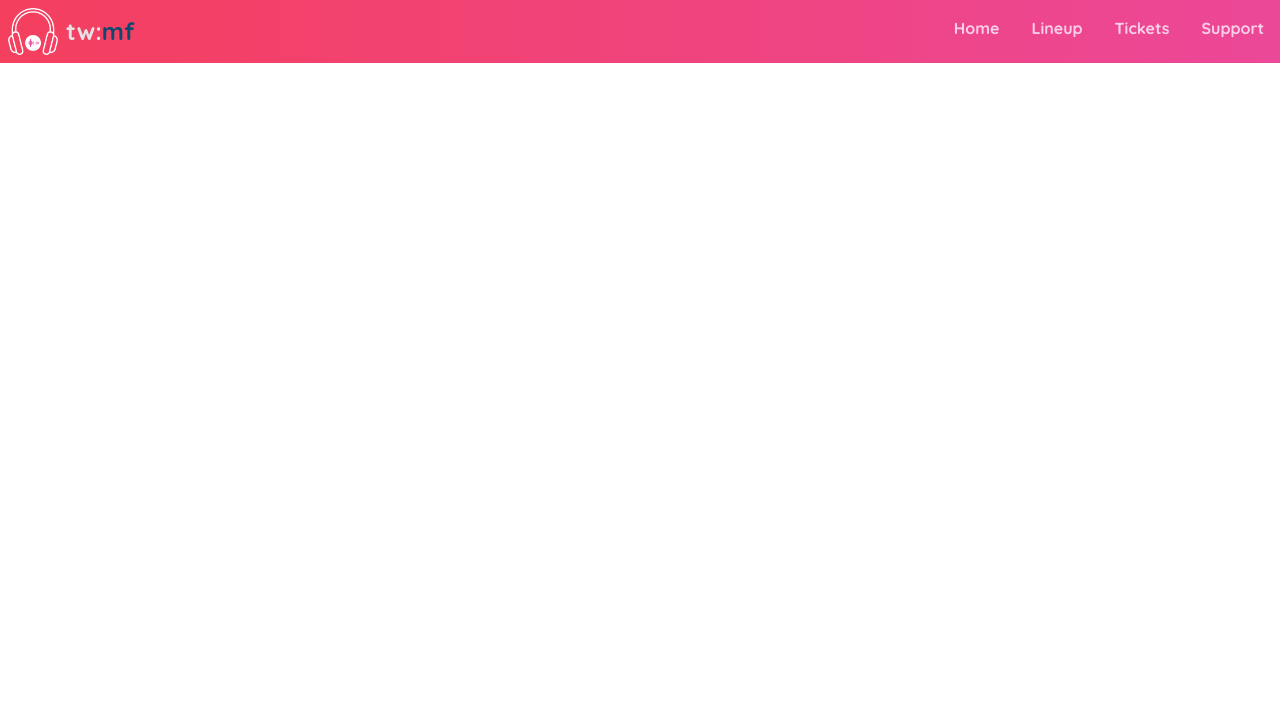
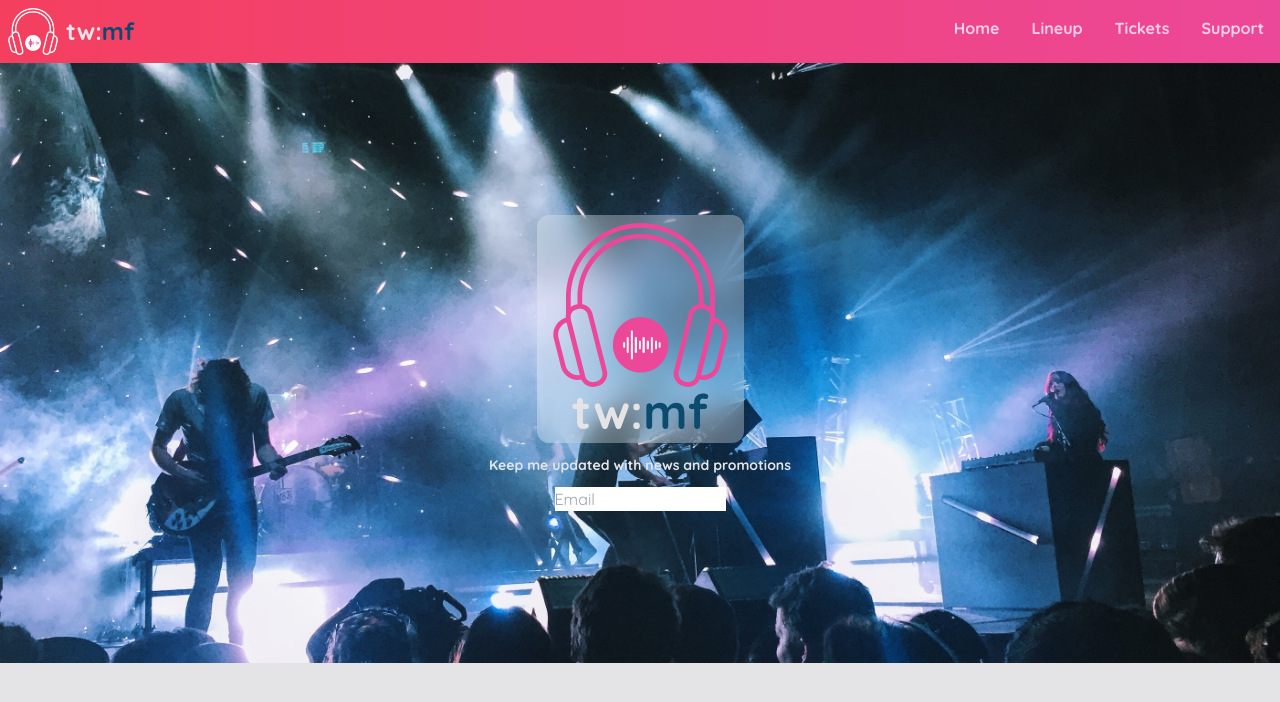
Before and after one commit to RakibMERNDev/music-festival-tailwind, a website: page src/index.html in a window 1280 px wide. Drawn offline with Linux system fonts and the light colour scheme.

Commit message:
change added hero section's icon

```diff
--- a/src/index.html
+++ b/src/index.html
@@ -124,12 +124,26 @@
           </div>
         </nav>
         <div
-          style="background-image: url('./assets/images/hero.jpg')"
+          style="background-image: url('/assets/images/hero.jpg')"
           class="flex h-[calc(100vh-200px)] min-h-[400px] flex-col items-center justify-center bg-cover bg-fixed bg-center"
         >
           <div
             class="bg-white/30 py-2 px-4 rounded-xl text-center backdrop-blur-md"
-          ></div>
+          >
+            <div class="relative">
+              <img src="./assets/images/logo.png" alt="logo" width="175" />
+            </div>
+            <div class="text-5xl font-bold">
+              tw:<span class="text-sky-900">mf</span>
+            </div>
+          </div>
+          <div class="font-bold mt-3 text-sm">
+            Keep me updated with news and promotions
+          </div>
+
+          <div class="mt-3 flex gap-2">
+            <input type="email" name="" placeholder="Email" id="" />
+          </div>
         </div>
       </header>
     </main>
```
Also changed, not shown: src/output.css.
